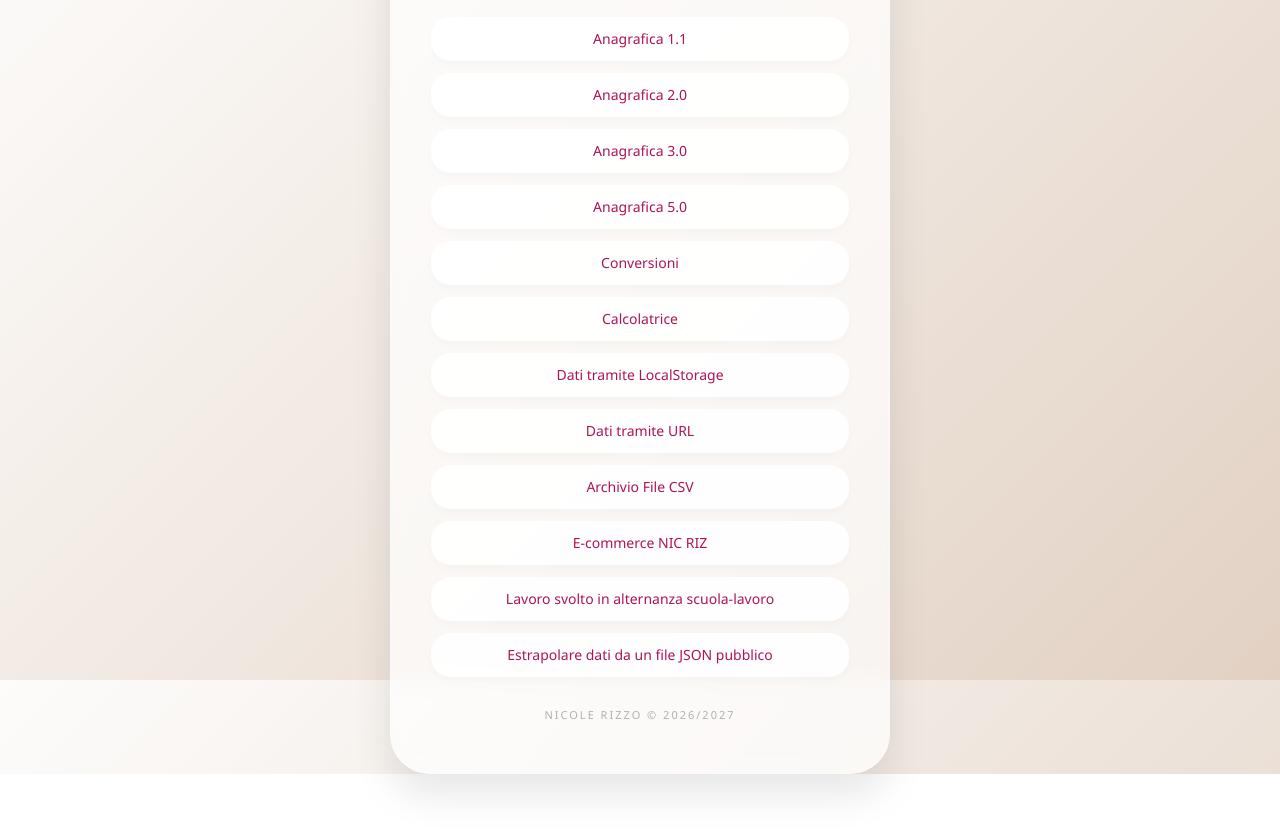
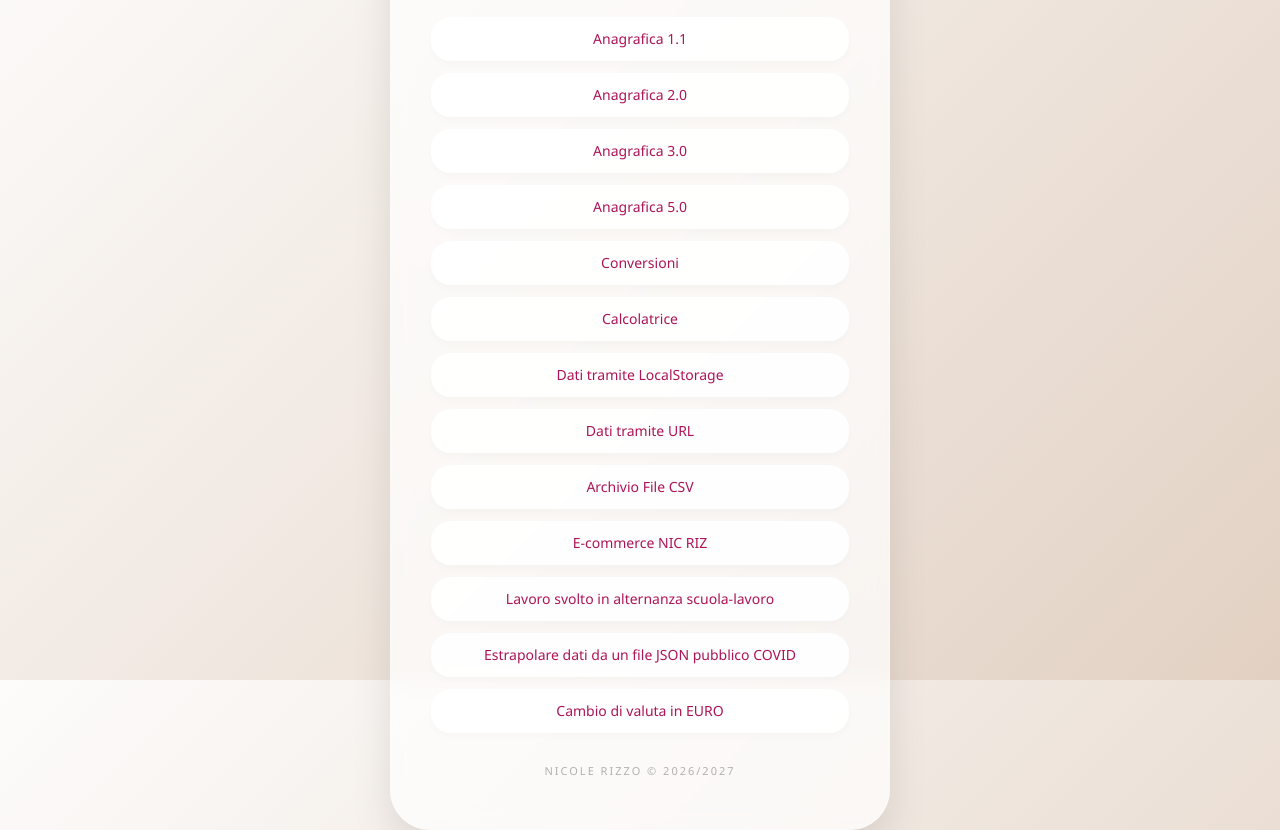
Before and after one commit to nicole-rizzo/lavori-TPS, a plain HTML site: page index.html in a window 1280 px wide. Shown: the part 120-950 px from the top of the page. Before the commit the page ends 894 px from the top, so only its background shows below. Drawn offline with nearby package versions, Linux system fonts and the light colour scheme.

Commit message:
Update links for COVID data and currency conversion

```diff
--- a/index.html
+++ b/index.html
@@ -106,7 +106,8 @@
         <a href="csv/index.html" class="list-group-item">Archivio File CSV </a>
         <a href="ecommerce/login.html" class="list-group-item">E-commerce NIC RIZ</a>
         <a href="pcto/index.html" class="list-group-item">Lavoro svolto in alternanza scuola-lavoro</a>
-        <a href="covid.html" class="list-group-item">Estrapolare dati da un file JSON pubblico</a>
+        <a href="covid/index.html" class="list-group-item">Estrapolare dati da un file JSON pubblico COVID</a>
+        <a href="valuta/index.html" class="list-group-item">Cambio di valuta in EURO</a>
 
       </div>
 
```
